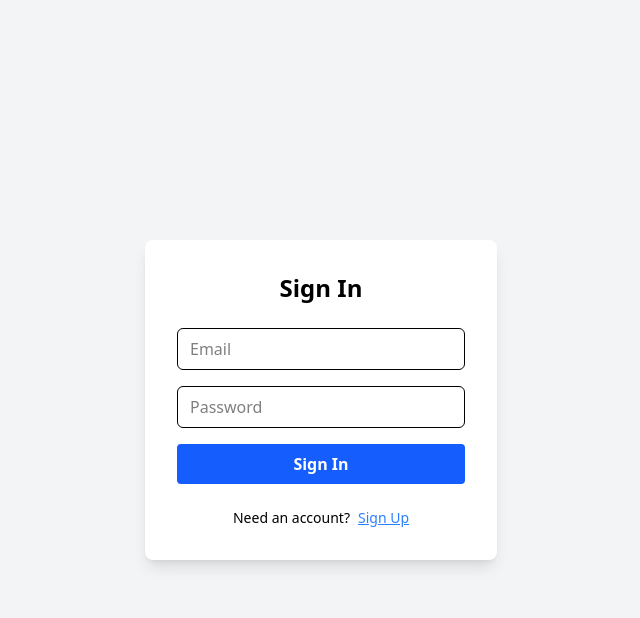
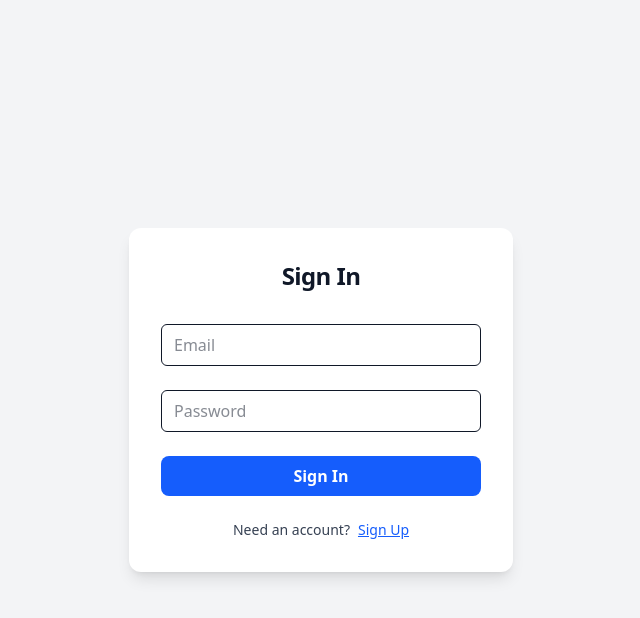
Before and after one commit to yoinkeds/fitness-tracker-social, a React (Vite) app in the folder fitness-tracker-social/: page /profile in a window 1280 px wide. Both pictures are taken after a click on the button "Get Started". Shown: the top 618 px of the page, without its empty margins (319-959 px from the left). Built offline with nearby package versions, Linux system fonts and the light colour scheme; no server answers.

Commit message:
Fix styling to fit default dark mode

```diff
--- a/fitness-tracker-social/src/Auth.tsx
+++ b/fitness-tracker-social/src/Auth.tsx
@@ -28,44 +28,48 @@ const Auth = () => {
   }
 
   return (
-    <div className="flex flex-col items-center justify-center h-screen bg-gray-100 dark:bg-gray-900">
+    <div className="flex flex-col items-center justify-center min-h-screen bg-gray-100 dark:bg-gray-900 transition-colors">
       <form
         onSubmit={handleAuth}
-        className="bg-white dark:bg-gray-800 p-8 rounded-lg shadow-lg w-[22rem] flex flex-col gap-4"
+        className="bg-white dark:bg-gray-800 p-8 rounded-xl shadow-lg w-full max-w-sm flex flex-col gap-6"
       >
-        <h2 className="text-2xl font-semibold text-center mb-2">
+        <h2 className="text-2xl font-semibold text-center mb-2 text-gray-900 dark:text-white tracking-tight">
           {isSignUp ? "Sign Up" : "Sign In"}
         </h2>
         <input
           type="email"
           placeholder="Email"
-          className="rounded-md border px-3 py-2 focus:outline-none"
+          className="rounded-md border px-3 py-2 focus:outline-none bg-white dark:bg-gray-700 text-gray-900 dark:text-white dark:placeholder-gray-400"
           value={email}
           onChange={e => setEmail(e.target.value)}
           required
+          autoComplete="email"
         />
         <input
           type="password"
           placeholder="Password"
-          className="rounded-md border px-3 py-2 focus:outline-none"
+          className="rounded-md border px-3 py-2 focus:outline-none bg-white dark:bg-gray-700 text-gray-900 dark:text-white dark:placeholder-gray-400"
           value={password}
           onChange={e => setPassword(e.target.value)}
           required
+          autoComplete={isSignUp ? 'new-password' : 'current-password'}
         />
         <button
           type="submit"
-          className="bg-blue-600 hover:bg-blue-700 text-white py-2 rounded font-semibold"
+          className="bg-blue-600 hover:bg-blue-700 text-white py-2 rounded-lg font-semibold transition disabled:opacity-50"
           disabled={loading}
         >
-          {loading ? "Loading..." : isSignUp ? "Sign Up" : "Sign In"}
+          {loading ? (
+            <span className="animate-pulse">Loading...</span>
+          ) : isSignUp ? "Sign Up" : "Sign In"}
         </button>
-        {error && <p className="text-red-500 text-sm">{error}</p>}
-        {message && <p className="text-green-500 text-sm">{message}</p>}
-        <div className="text-sm mt-2 text-center">
+        {error && <p className="text-red-500 text-center text-sm">{error}</p>}
+        {message && <p className="text-green-500 text-center text-sm">{message}</p>}
+        <div className="text-sm text-center text-gray-700 dark:text-gray-300">
           {isSignUp ? "Already have an account?" : "Need an account?"}
           <button
             type="button"
-            className="text-blue-500 underline ml-2"
+            className="text-blue-600 dark:text-blue-300 underline ml-2"
             onClick={() => setIsSignUp(!isSignUp)}
           >
             {isSignUp ? "Sign In" : "Sign Up"}
--- a/fitness-tracker-social/src/Feed.tsx
+++ b/fitness-tracker-social/src/Feed.tsx
@@ -110,7 +110,7 @@ export default function Feed({ user }: { user: { id: string; email: string } })
           value={newPost}
           onChange={e => setNewPost(e.target.value)}
           placeholder="Share your workout or motivation..."
-          className="flex-1 px-4 py-2 rounded-lg border dark:bg-gray-700"
+           className="flex-1 px-4 py-2 rounded-lg border dark:bg-gray-700 text-gray-900 dark:text-white dark:placeholder-white"
           required
           disabled={loading}
           maxLength={180}
--- a/fitness-tracker-social/src/Profile.tsx
+++ b/fitness-tracker-social/src/Profile.tsx
@@ -59,45 +59,45 @@ const Profile = ({ user }: { user: { id: string; email: string } }) => {
 
   return (
     <div className="max-w-xl mx-auto mt-12 bg-white dark:bg-gray-800 p-8 rounded-xl shadow grid gap-5">
-      <h2 className="text-2xl font-semibold mb-4 text-center">My Profile</h2>
+      <h2 className="text-2xl font-semibold mb-4 text-center text-gray-900 dark:text-white">My Profile</h2>
       <form onSubmit={handleSubmit} className="grid gap-5">
-        <label className="flex flex-col gap-1">
+        <label className="flex flex-col gap-1 text-gray-900 dark:text-white">
           Username
           <input
             name="username"
             type="text"
-            className="rounded border px-3 py-2 dark:bg-gray-700"
+            className="rounded border px-3 py-2 dark:bg-gray-700 text-gray-900 dark:text-white"
             value={profile.username}
             onChange={handleChange}
             required
           />
         </label>
-        <label className="flex flex-col gap-1">
+        <label className="flex flex-col gap-1 text-gray-900 dark:text-white">
           Full Name
           <input
             name="full_name"
             type="text"
-            className="rounded border px-3 py-2 dark:bg-gray-700"
+            className="rounded border px-3 py-2 dark:bg-gray-700 text-gray-900 dark:text-white"
             value={profile.full_name}
             onChange={handleChange}
           />
         </label>
-        <label className="flex flex-col gap-1">
+        <label className="flex flex-col gap-1 text-gray-900 dark:text-white">
           Avatar URL
           <input
             name="avatar_url"
             type="text"
-            className="rounded border px-3 py-2 dark:bg-gray-700"
+            className="rounded border px-3 py-2 dark:bg-gray-700 text-gray-900 dark:text-white"
             value={profile.avatar_url}
             onChange={handleChange}
             placeholder="(optional) https://..."
           />
         </label>
-        <label className="flex flex-col gap-1">
+        <label className="flex flex-col gap-1 text-gray-900 dark:text-white">
           Bio
           <textarea
             name="bio"
-            className="rounded border px-3 py-2 dark:bg-gray-700"
+            className="rounded border px-3 py-2 dark:bg-gray-700 text-gray-900 dark:text-white"
             value={profile.bio}
             onChange={handleChange}
             rows={3}
```
